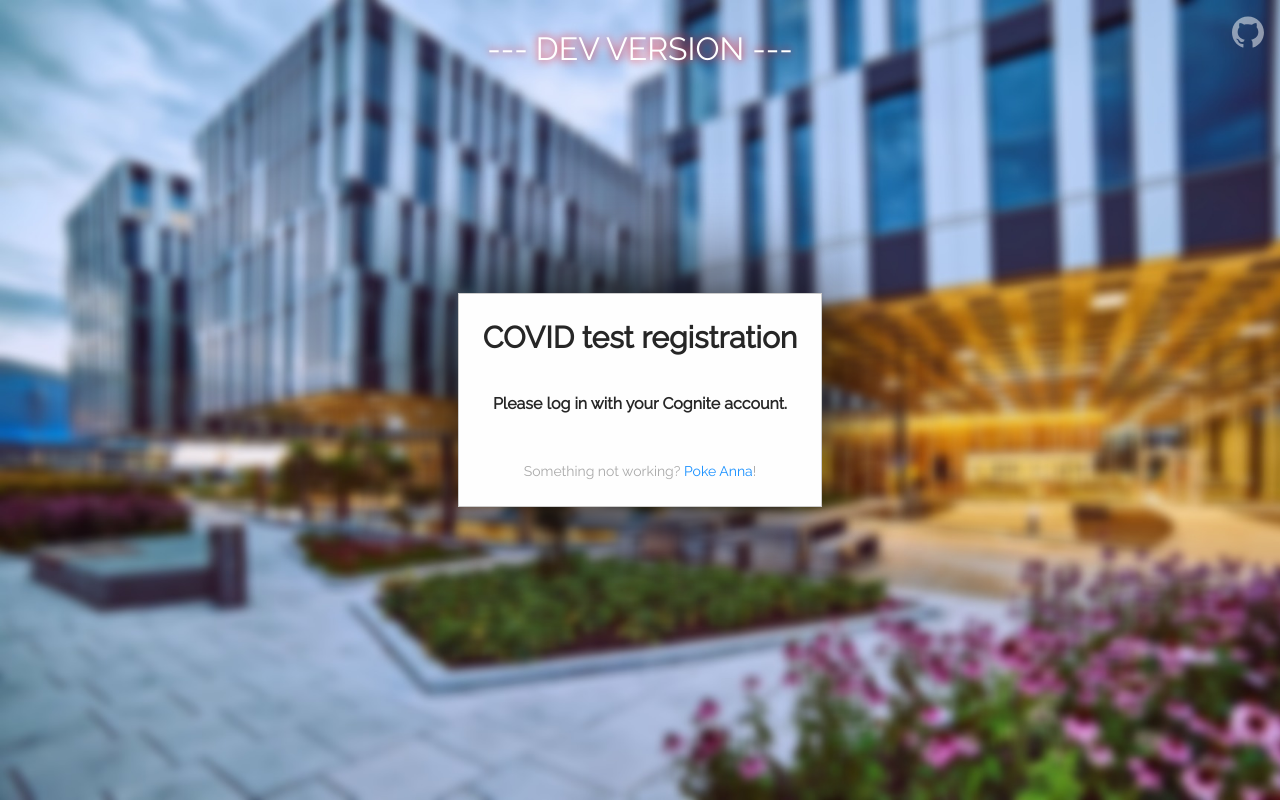
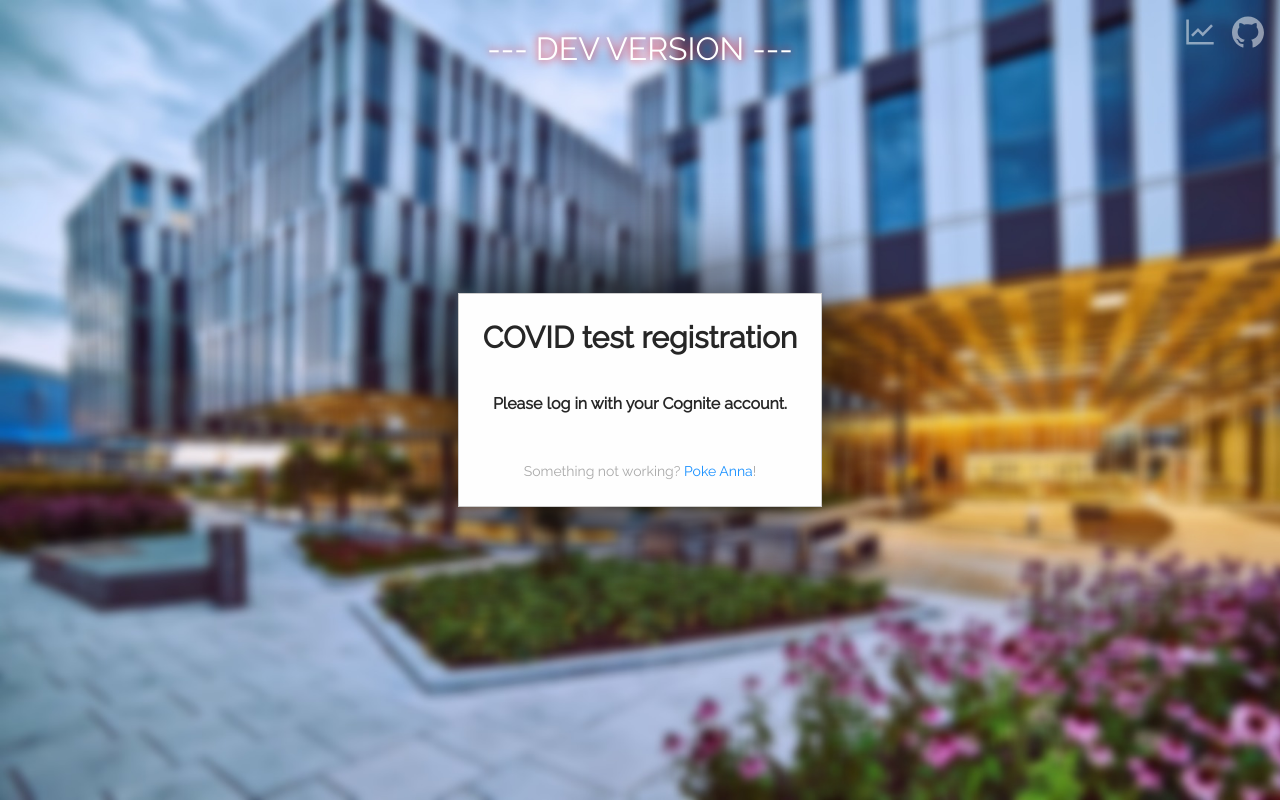
Before and after one commit to agadacz-cognite/covid-project, a React (Create React App) app: page / in a window 1280 px wide. Built offline with nearby package versions, Linux system fonts and the light colour scheme; no server answers.

Commit message:
:chart_with_upwards_trend: link to mixpanel

```diff
--- a/src/components/LinksBar.tsx
+++ b/src/components/LinksBar.tsx
@@ -1,7 +1,8 @@
 import React, { useContext } from 'react';
-import { GithubOutlined } from '@ant-design/icons';
+import { Tooltip } from 'antd';
+import { GithubOutlined, LineChartOutlined } from '@ant-design/icons';
 import styled from 'styled-components';
-import { clickGithubLinkTracker } from '../mixpanel';
+import { clickGithubLinkTracker, clickMixpanelLinkTracker } from '../mixpanel';
 import { AppContext } from '../context';
 
 const Bar = styled.div`
@@ -32,16 +33,32 @@ const Bar = styled.div`
 export const LinksBar = (): JSX.Element => {
   const { user } = useContext(AppContext);
   const onGithubClick = () => clickGithubLinkTracker(user?.email);
+  const onMixpanelClick = () => clickMixpanelLinkTracker(user?.email);
+
+  const gitUrl = 'https://github.com/agadacz-cognite/covid-project';
+  const mixpanelUrl =
+    'https://eu.mixpanel.com/project/2375253/view/2919913/app/dashboards#id=1076659';
 
   return (
     <Bar>
+      <Tooltip title="Mixpanel" placement="left">
         <a
-        href="https://github.com/agadacz-cognite/covid-project"
+          href={mixpanelUrl}
+          target="_blank"
+          rel="noreferrer"
+          onClick={onMixpanelClick}>
+          <LineChartOutlined />
+        </a>
+      </Tooltip>
+      <Tooltip title="Github repository" placement="left">
+        <a
+          href={gitUrl}
           target="_blank"
           rel="noreferrer"
           onClick={onGithubClick}>
           <GithubOutlined />
         </a>
+      </Tooltip>
     </Bar>
   );
 };
--- a/src/mixpanel/trackers/trackersClick.ts
+++ b/src/mixpanel/trackers/trackersClick.ts
@@ -28,6 +28,13 @@ export const clickGithubLinkTracker = (email: string): void =>
     eventOptions: { timestamp: Date.now() },
   });
 
+export const clickMixpanelLinkTracker = (email: string): void =>
+  track({
+    email: email ?? 'UNKNOWN ENTITY',
+    event: 'Mixpanel link click',
+    eventOptions: { timestamp: Date.now() },
+  });
+
 // calendar event
 export const addCalendarEventTracker = (email: string): void =>
   track({
```
Lines whose indentation alone changed are shown as unchanged.
